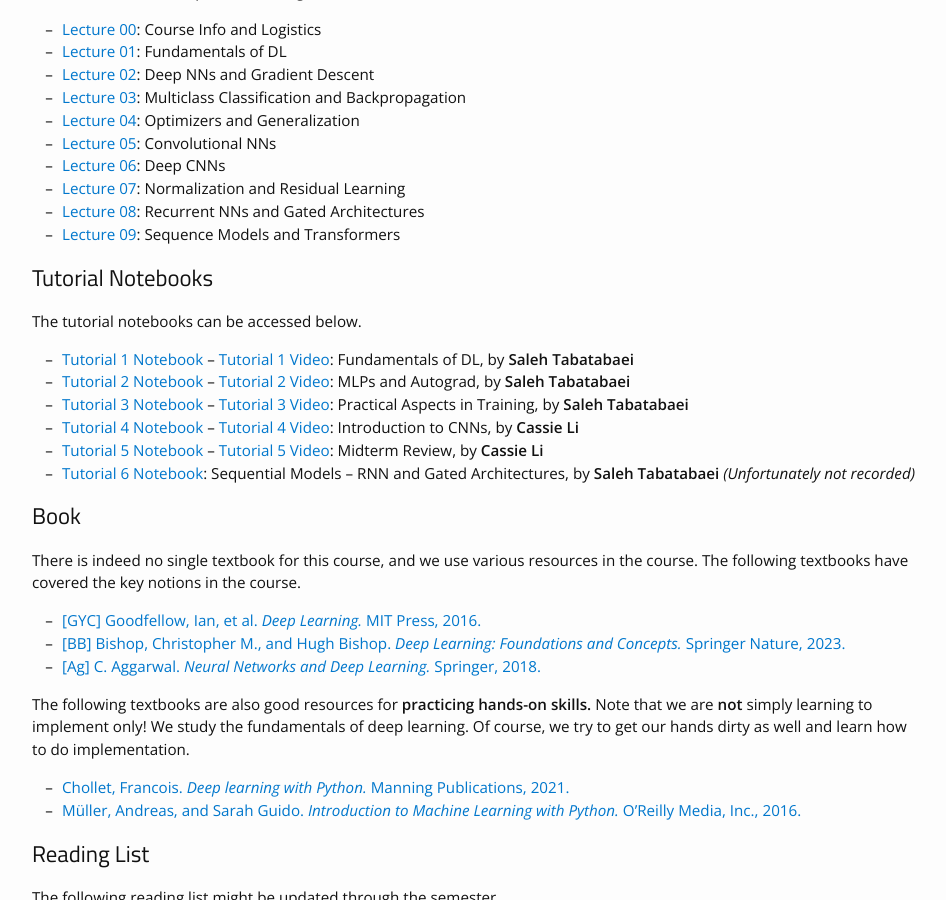
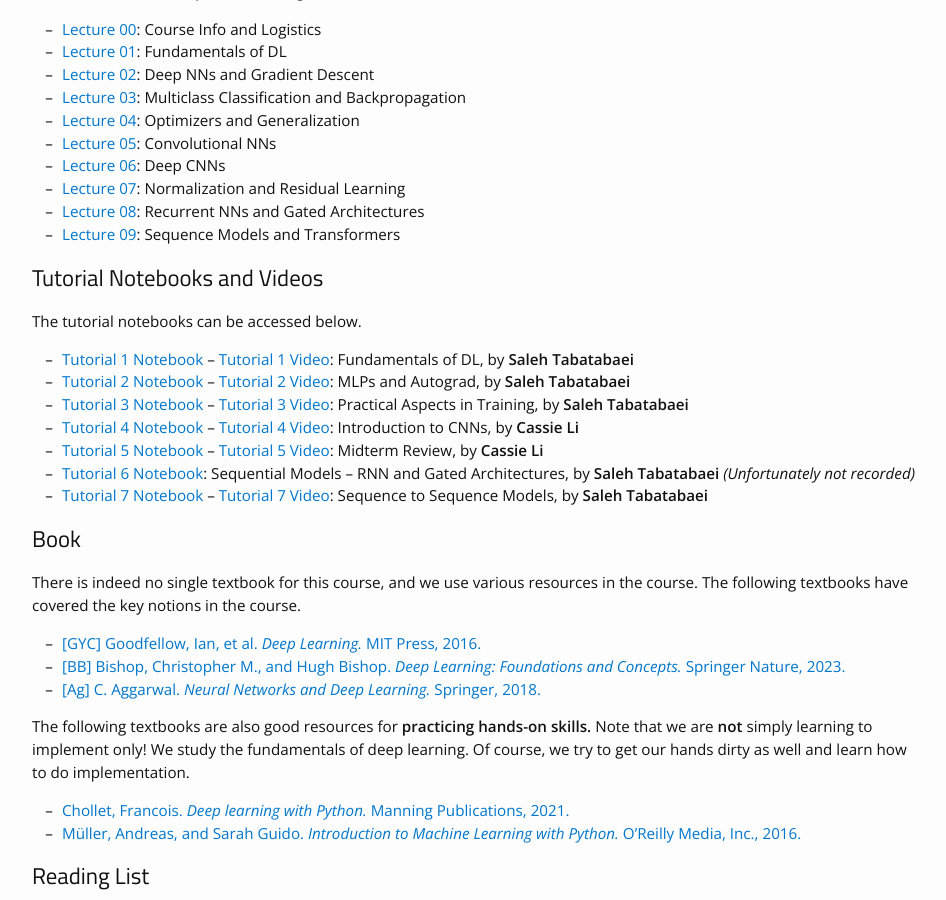
Before and after one commit to bereyhi-courses/dl-utoronto, a Jekyll site: the page built from materials.md, in a window 1280 px wide and 900 px high, scrolled down 408 px. Shown: the whole window, without its empty margins (163-1109 px from the left). Built offline with Jekyll 4.4.1, drawn with Linux system fonts in a browser that asks for light colours; nearby versions of some CDN libraries.

Commit message:
t7 added

```diff
--- a/_config.yml
+++ b/_config.yml
@@ -9,7 +9,7 @@ loc1: <strong>MC-252</strong> - <em>Mechanical Engineering Building</em>
 
 dayTut: Fridays
 timeTut: 1 PM - 2 PM
-locTut: <strong>MY-150</strong> - <em>Myhal Centre</em>
+locTut: <strong>GB-248</strong>
 
 start_date: September 8, 2026
 # start_description: Please note that the lecture halls are different in Tuesdays and Thursdays.
--- a/materials.md
+++ b/materials.md
@@ -76,7 +76,7 @@ The lecture notes are uploaded through the semester.
 
 
 
-## Tutorial Notebooks
+## Tutorial Notebooks and Videos
 The tutorial notebooks can be accessed below.
 * [Tutorial 1 Notebook]({{site.baseurl}}/assets/Tutorials/Tutorial1.zip) -- [Tutorial 1 Video](https://play.library.utoronto.ca/watch/f4f6bfbc371c76874568cd92208f2ce2): Fundamentals of DL, by __Saleh Tabatabaei__
 * [Tutorial 2 Notebook]({{site.baseurl}}/assets/Tutorials/Tutorial2.zip) -- [Tutorial 2 Video](https://play.library.utoronto.ca/watch/38c17554915583faac614d44867bc8f2): MLPs and Autograd, by __Saleh Tabatabaei__
@@ -84,6 +84,7 @@ The tutorial notebooks can be accessed below.
 * [Tutorial 4 Notebook]({{site.baseurl}}/assets/Tutorials/Tutorial4.zip) -- [Tutorial 4 Video](https://play.library.utoronto.ca/watch/691ceb571f706659baa2addcec12881c): Introduction to CNNs, by __Cassie Li__
 * [Tutorial 5 Notebook]({{site.baseurl}}/assets/Tutorials/Tutorial5.zip) -- [Tutorial 5 Video](https://play.library.utoronto.ca/watch/96bac2ca0fe903e87f5918f23a4fa3f7): Midterm Review, by __Cassie Li__
 * [Tutorial 6 Notebook]({{site.baseurl}}/assets/Tutorials/Tutorial6.zip): Sequential Models -- RNN and Gated Architectures, by __Saleh Tabatabaei__ _(Unfortunately not recorded)_
+* [Tutorial 7 Notebook]({{site.baseurl}}/assets/Tutorials/Tutorial7.zip) -- [Tutorial 7 Video](https://play.library.utoronto.ca/watch/edc01c561dc265f91056ad79e0eba1dc): Sequence to Sequence Models, by __Saleh Tabatabaei__
 
 
 
```
Also changed, not shown: 3 other files.
